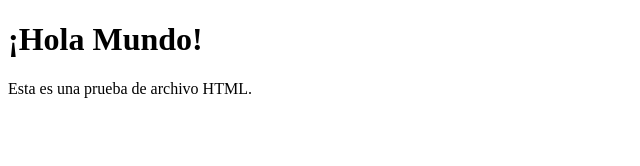
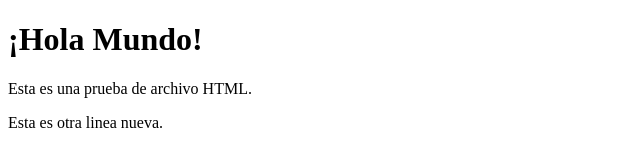
Before and after one commit to danielvegavargas/prueba, a plain HTML site: page index.html in a window 1280 px wide. Shown: the whole page, without its empty margins (0-640 px from the left). Drawn offline with Linux system fonts and the light colour scheme.

Commit message:
fix: Se agrega una linea

```diff
--- a/index.html
+++ b/index.html
@@ -6,5 +6,6 @@
 <body>
     <h1>¡Hola Mundo!</h1>
     <p>Esta es una prueba de archivo HTML.</p>
+    <p>Esta es otra linea nueva.</p>
 </body>
 </html>
```
